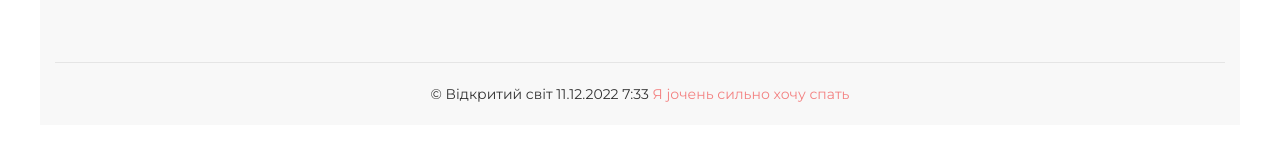
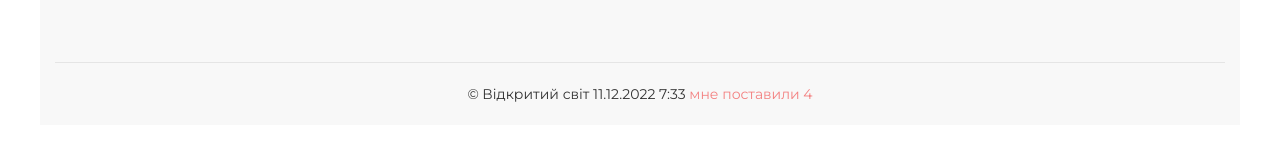
Before and after one commit to Ant0nKuz/TurFirma, a plain HTML site: page index.html in a window 1280 px wide. Shown: the part 6666-6807 px from the top of the page. Drawn offline with nearby package versions, Linux system fonts and the light colour scheme.

Commit message:
Update index.html

```diff
--- a/index.html
+++ b/index.html
@@ -425,7 +425,7 @@
             </div><!-- /.footer__inner -->
 
             <div class="copyright">
-                © Вiдкритий свiт 11.12.2022 7:33 <span>Я jочень сильно хочу спать</span>
+                © Вiдкритий свiт 11.12.2022 7:33 <span>мне поставили 4</span>
             </div>
 
         </div><!-- /.container -->
```
